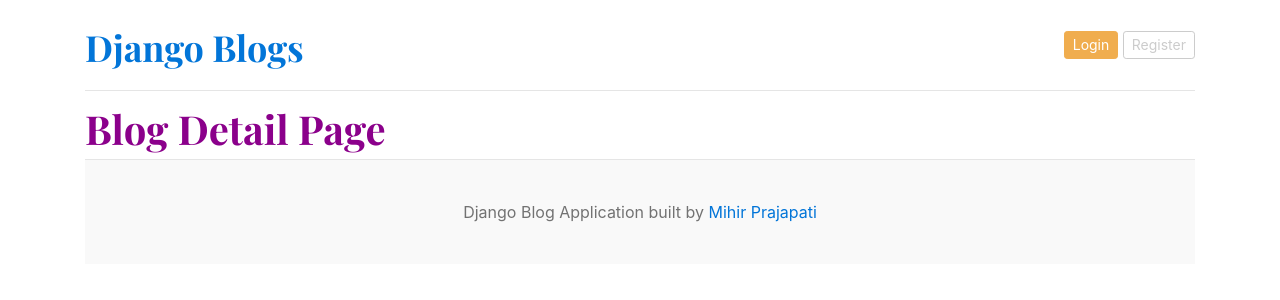
After one commit to Mihir154/django-blog-app, a Django app: page /1/ in a window 1280 px wide. The commit adds this page. Shown: the top 300 px of the page. Run offline with Django 5.2, Linux system fonts and the light colour scheme; data that the repository does not hold is empty.

Commit message:
Single Blog Page Setup

```diff
--- a/blog/views.py
+++ b/blog/views.py
@@ -17,3 +17,11 @@ def category_posts(request, category_id):
         "categories": categories,
     }
     return render(request, "category_posts.html", context)
+
+def blog(request, slug):
+    # blog = get_object_or_404(Blog, slug=slug, status="published")
+
+    # context = {
+    #     "blog": blog,
+    # }
+    return render(request, "blog_detail.html")
--- a/blogproject/urls.py
+++ b/blogproject/urls.py
@@ -19,9 +19,12 @@ from django.urls import path, include
 from .views import *
 from django.conf import settings
 from django.conf.urls.static import static
+from blog import views as blog_views
 
 urlpatterns = [
     path('admin/', admin.site.urls),
     path('', home, name='home'),
-    path('category/', include('blog.urls'))
+    path('category/', include('blog.urls')),
+    path('<slug:slug>/', blog_views.blog, name='blog-detail'),
+
 ] + static(settings.MEDIA_URL, document_root=settings.MEDIA_ROOT)
--- /dev/null
+++ b/templates/blog_detail.html
@@ -0,0 +1,9 @@
+{% extends 'base.html'  %}
+
+{% block title %}Blog Detail - Django Blog App{% endblock %}
+
+{% block content %}
+
+<h2 class="blog-post-title" style="color: darkmagenta;">Blog Detail Page</h2>
+
+{% endblock content %}
--- a/templates/home.html
+++ b/templates/home.html
@@ -39,7 +39,7 @@
   <div class="row">
     <div class="col-md-8 blog-main">
 
-      {% for blog in blogs %}
+      {% for blog in recent_blogs %}
       <div class="card border-0">
         <div class="card-body">
           <h3>{{ blog.title }}</h3>
```
Also changed, not shown: blogproject/views.py (+12 -1 lines).
